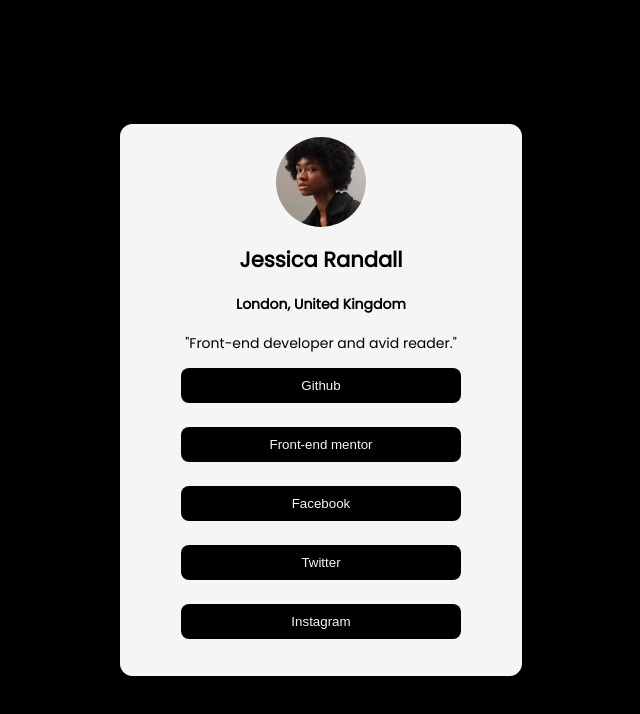
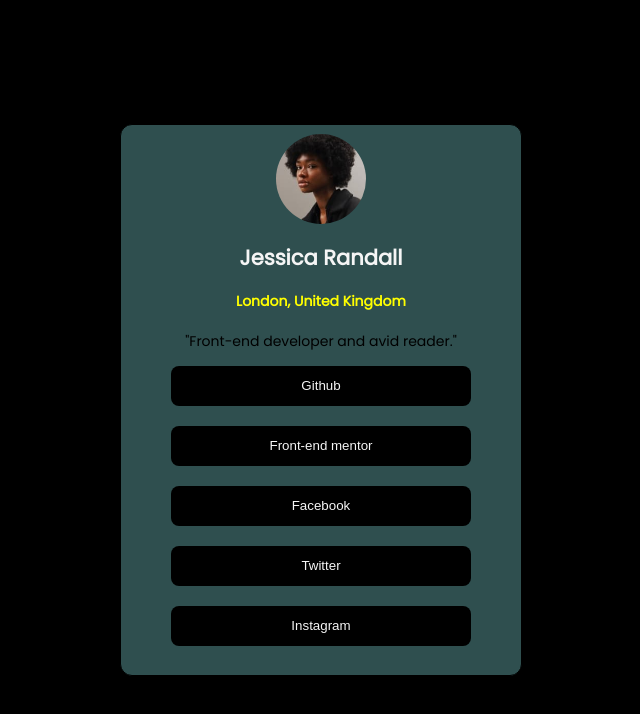
Before and after one commit to Abioye965/profiler-, a plain HTML site: page index.html in a window 1280 px wide. Shown: the whole page, without its empty margins (319-959 px from the left). Drawn offline with Linux system fonts and the light colour scheme.

Commit message:
Update styles.css

```diff
--- a/styles.css
+++ b/styles.css
@@ -1,3 +1,4 @@
+
 body {
   display: flex;
   justify-content: center;
@@ -10,30 +11,40 @@ body {
 }
 .container {
   display: flex;
-    border: 1px solid #f5f5f5;
+  border: 1px solid #000;
   border-radius: 12px;
   width: 400px;
   height: 550px;
-    background: #f5f5f5;
+  background: darkslategrey;
   flex-direction: column;
   align-items: center;
   justify-content: center;
 }
-.image-edit{
+.image-edit {
   width: 90px;
   height: 90px;
   border-radius: 50%;
 }
-.but-text{
+.but-text {
   padding: 10px;
-    width: 70%;
+  width: 300px;
+  height: 40px;
   border-radius: 8px;
   background: #000;
   color: #f5f5f5;
   border: 0;
   text-align: center;
-    margin-bottom: 24px;
+  margin-bottom: 20px;
 }
-.text{
+.text {
   text-align: center;
 }
+.text h2 {
+  color: #f5f5f5;
+}
+.text h4 {
+  color: yellow;
+}
+.but-text:hover {
+  transform: scale(1.03);
+}
```
Lines whose indentation alone changed are shown as unchanged.
